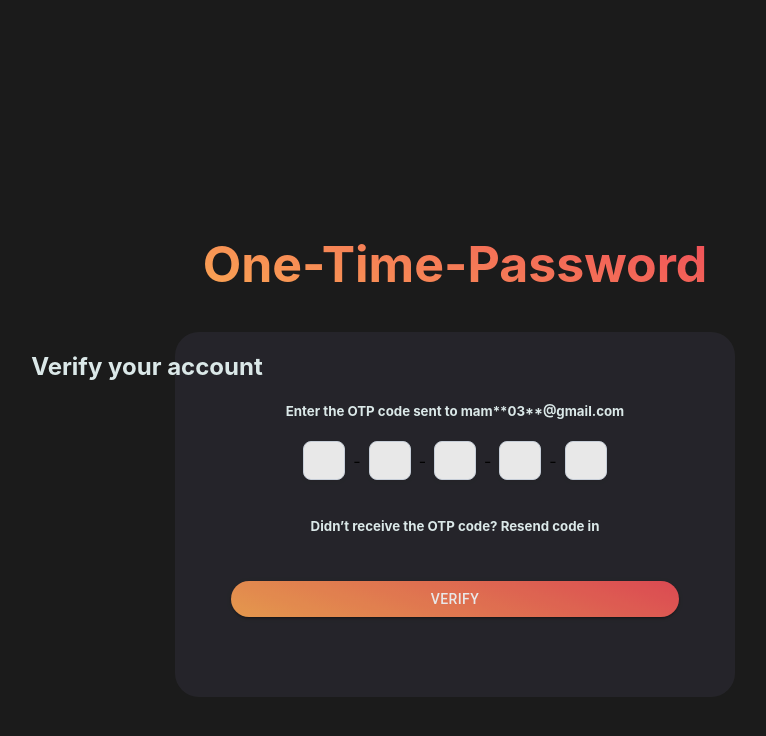
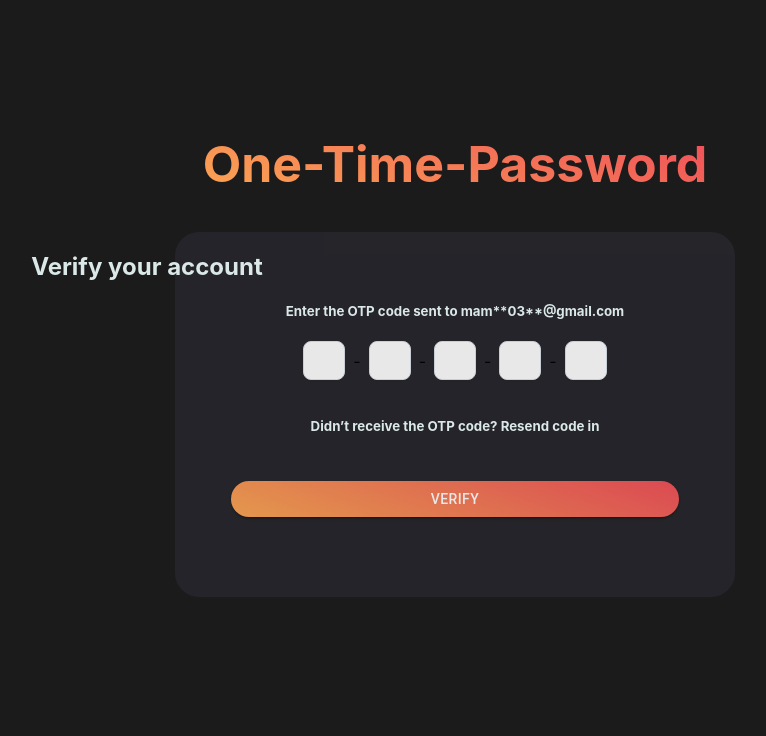
Before and after one commit to irarayzelji2002/decoraition-backend, a React (Create React App) app: page /otp in a window 1280 px wide. Shown: the top 736 px of the page, without its empty margins (185-951 px from the left). Built offline with nearby package versions, Linux system fonts and the light colour scheme.

Commit message:
seperate css for forgotPass and changePass

```diff
--- a/src/components/forgotPass1.js
+++ b/src/components/forgotPass1.js
@@ -10,7 +10,7 @@ import LockOutlinedIcon from "@mui/icons-material/LockOutlined";
 import Typography from "@mui/material/Typography";
 import Container from "@mui/material/Container";
 import { createTheme, ThemeProvider } from "@mui/material/styles";
-import "../css/registerModal.css";
+import "../css/forgotPass.css";
 import Password from "./passInput";
 import { handleForgotPassword } from "../firebase";
 import { useState } from "react"; // Import your forgot password function
--- /dev/null
+++ b/src/css/forgotPass.css
@@ -0,0 +1,54 @@
+body {
+  overflow: hidden;
+}
+.App {
+  height: fit-content;
+}
+h1 {
+  font-size: 50px;
+  background: linear-gradient(20deg, #faa653, #f04f59);
+  -webkit-background-clip: text;
+  -webkit-text-fill-color: transparent;
+}
+h2,
+h5 {
+  color: azure;
+  text-align: center;
+}
+
+.headtext {
+  margin-top: 100px;
+}
+.bg {
+  background-color: rgb(27, 27, 27);
+  width: 100%;
+  height: 100%;
+  justify-content: center;
+  align-items: center;
+  display: flex;
+  flex-direction: column;
+}
+.modal-bg {
+  background-color: #27262c;
+  opacity: 0.9;
+  width: 560px;
+  max-width: 90%;
+  height: fit-content;
+  border-radius: 24px;
+  padding-bottom: 64px;
+  max-width: 90%;
+  margin-bottom: 20%;
+}
+.signIn {
+  background-image: linear-gradient(20deg, #faa653, #f04f59);
+  border-radius: 20px !important;
+  width: 80% !important;
+}
+.cancel-link {
+  color: #ef4f56 !important;
+  text-align: center;
+  display: block;
+  margin-top: 16px;
+  font-weight: bold !important;
+  text-decoration-color: #ef4f56 !important;
+}
--- a/src/pages/Account/changePass.js
+++ b/src/pages/Account/changePass.js
@@ -1,5 +1,5 @@
 import ChangePass from "../../components/changePass";
-import "../../css/registerModal.css";
+import "../../css/forgotPass.css";
 
 export default function ChangePassw() {
   return (
--- a/src/pages/Account/forgotPass1.js
+++ b/src/pages/Account/forgotPass1.js
@@ -1,5 +1,5 @@
 import ForgotPass1 from "../../components/forgotPass1";
-import "../../css/registerModal.css";
+import "../../css/forgotPass.css";
 
 export default function ForgotPass() {
   return (
```
